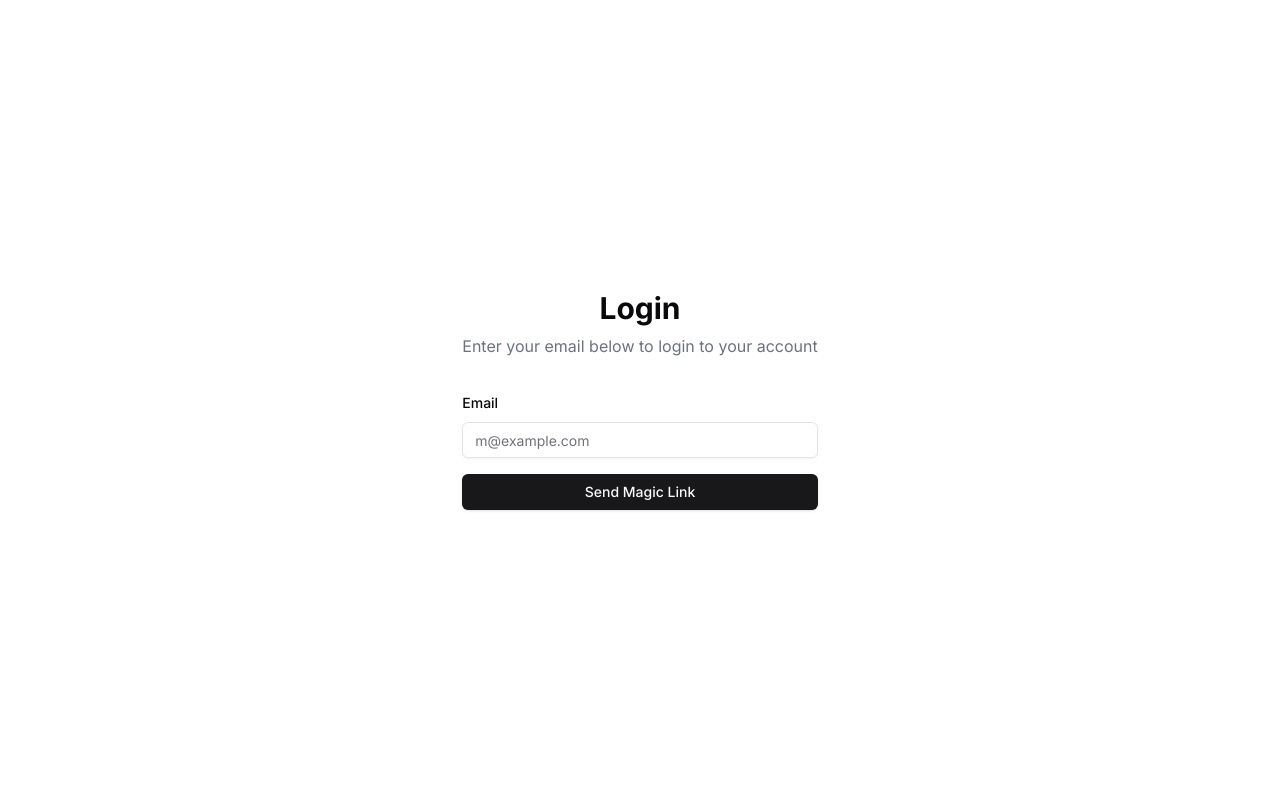
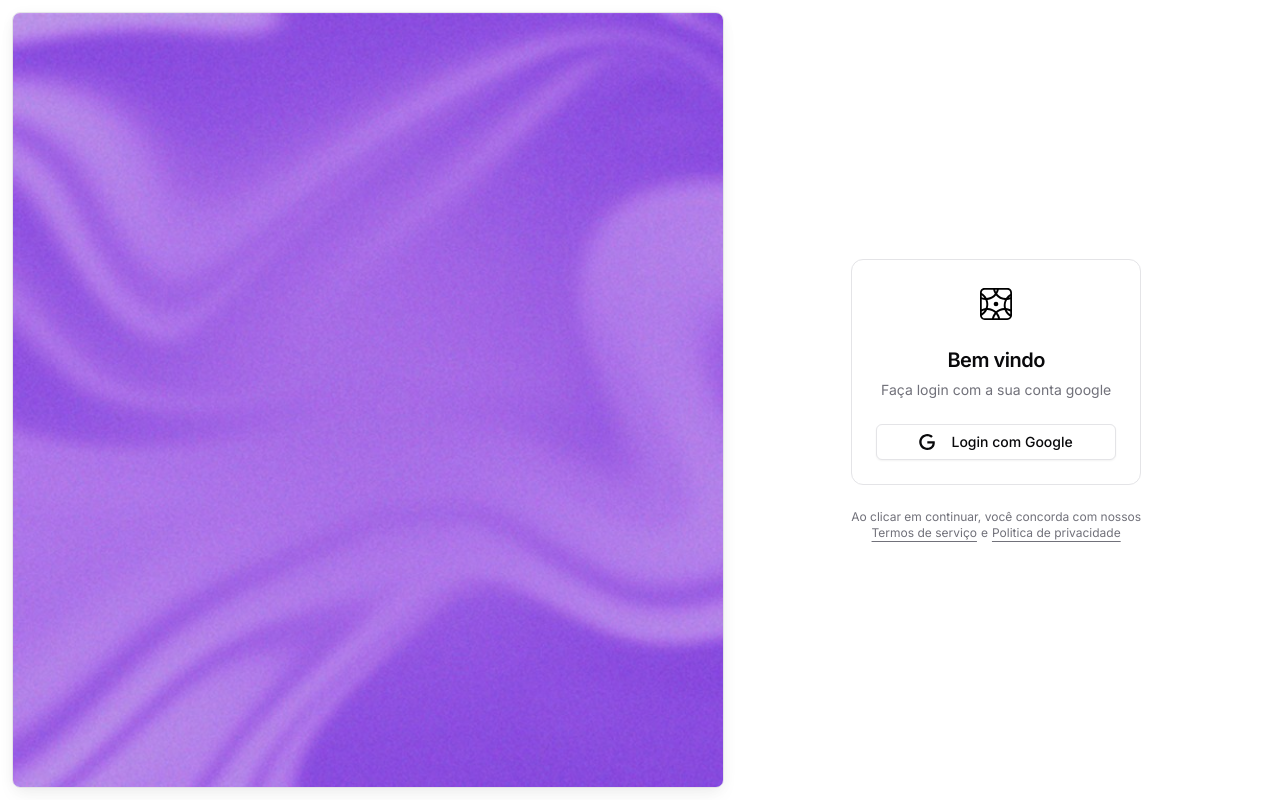
Before and after one commit to juliuscaezarff/template-snippet, a Next.js app: page /auth in a window 1280 px wide. Built offline with nearby package versions, Linux system fonts and the light colour scheme.

Commit message:
feat: novo componente de auth

```diff
--- a/src/app/auth/page.tsx
+++ b/src/app/auth/page.tsx
@@ -1,9 +1,25 @@
 import { AuthForm } from "./_components/auth-form";
+import Image from "next/image";
+import { LoginForm } from "./_components/auth-google";
 
 export default function Page() {
   return (
-    <main className="flex items-center justify-center h-screen">
-      <AuthForm />
+    <main>
+      <div className="min-h-screen flex px-3 py-3">
+        <div className="relative hidden w-2/3 lg:block">
+          <Image
+            src="/bg-gradient.jpeg"
+            alt="Imagem de login"
+            layout="fill"
+            objectFit="cover"
+            className="rounded-lg border border-border shadow-[0_2px_15px_-3px_rgba(0,0,0,0.07),0_10px_20px_-2px_rgba(0,0,0,0.04)]"
+          />
+        </div>
+        <div className="w-full lg:w-1/2 flex items-center justify-center p-8">
+          {/* <AuthForm /> */}
+          <LoginForm />
+        </div>
+      </div>
     </main>
-  )
+  );
 }
```
